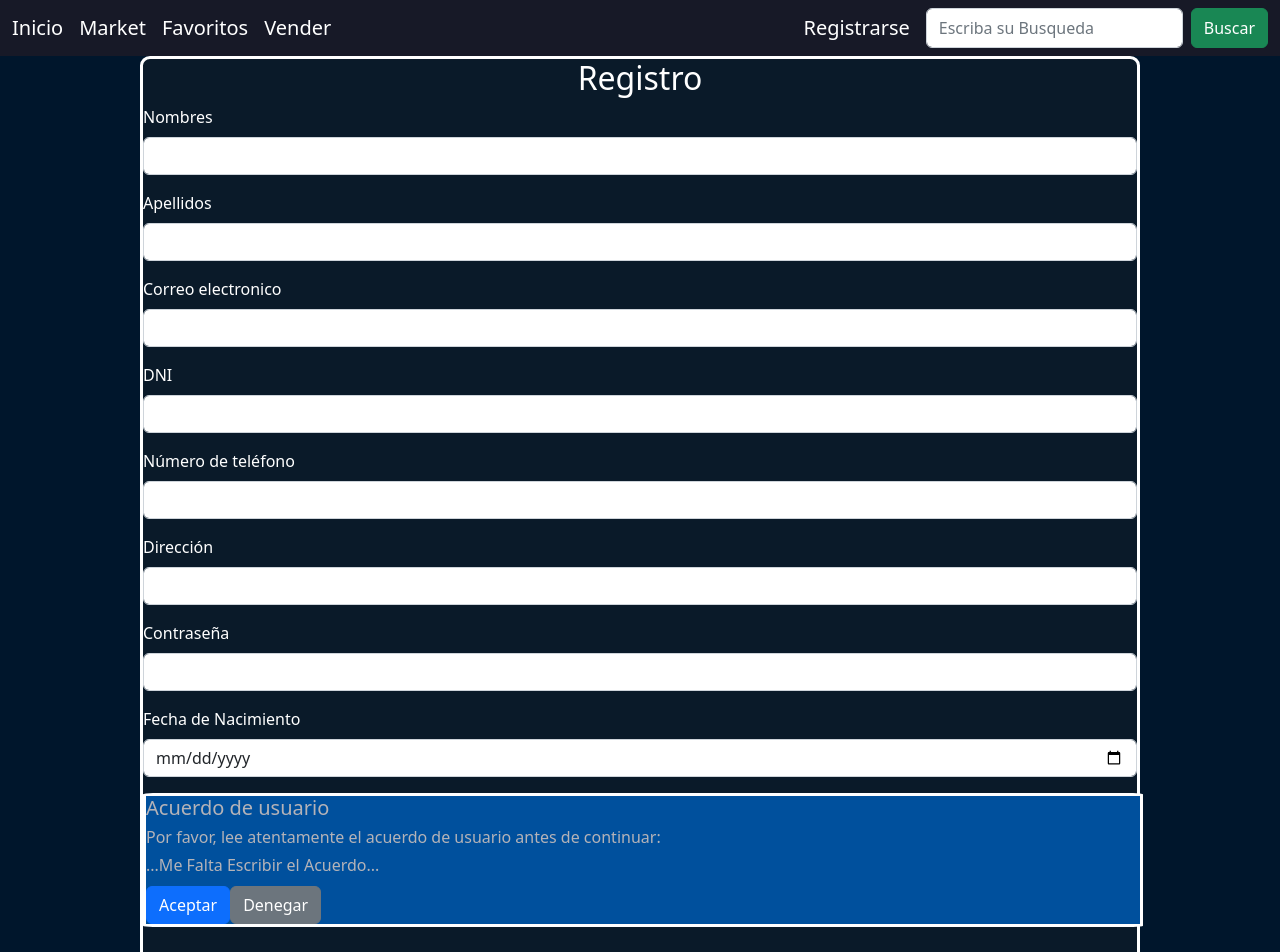
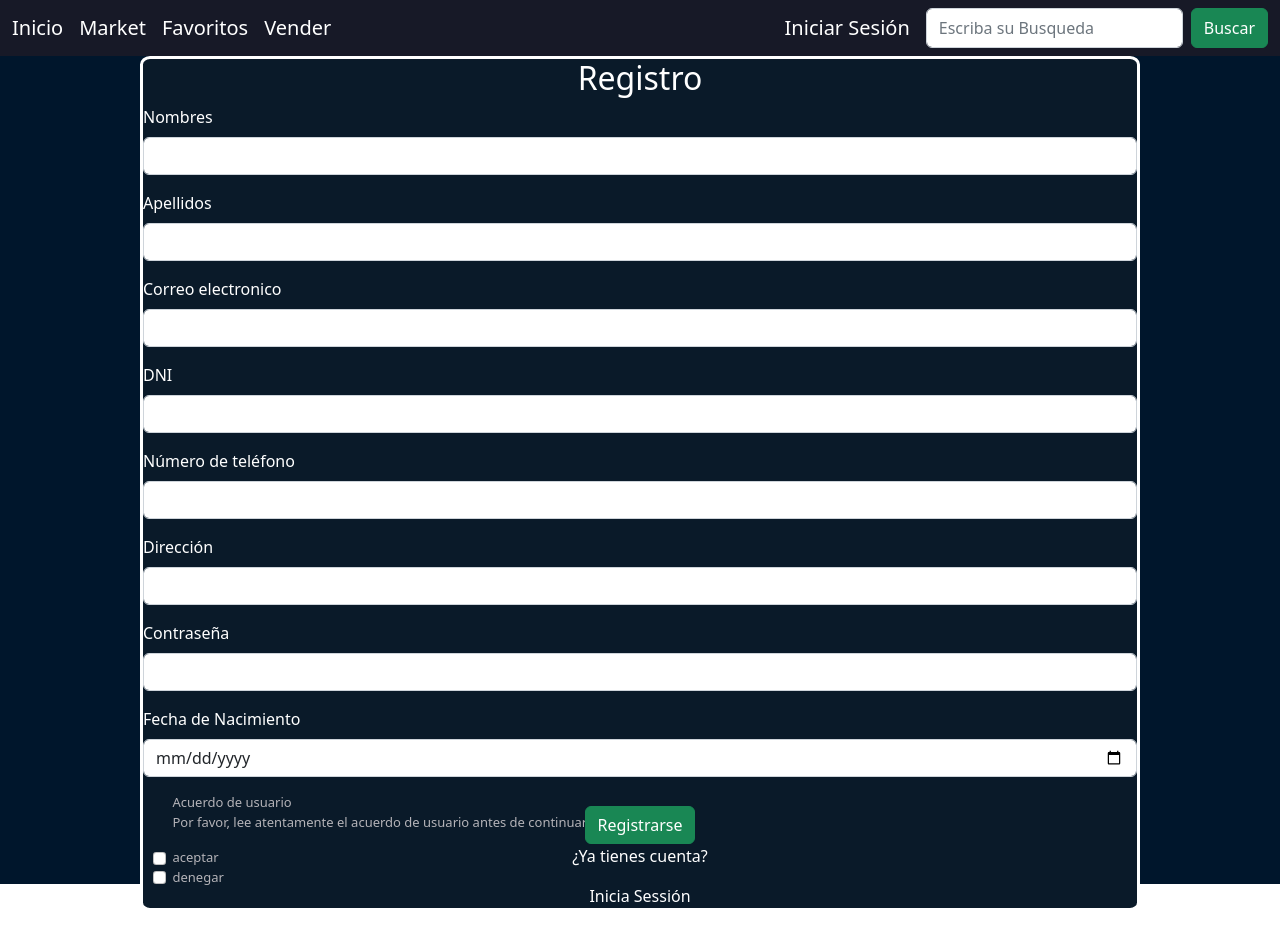
Before and after one commit to iamchapita/Marketplace-Frontend, a React (Create React App) app in the folder markeplace-frontend/: page /registro in a window 1280 px wide. Shown: the top 952 px of the page. After the commit the page ends 911 px from the top, so only its background shows below. Built offline with nearby package versions, Linux system fonts and the light colour scheme.

Commit message:
mas ajustes al css

```diff
--- a/markeplace-frontend/src/components/auth/login.js
+++ b/markeplace-frontend/src/components/auth/login.js
@@ -20,8 +20,8 @@ const Login = ({ login }) => {
     };
 
     return (
-        <div className='box'>
-            <div className='card-body'>
+        <div >
+            <div className='card-body box'>
                     <form onSubmit={handleSubmit}>
                         <h2>Iniciar Sesion</h2>
                         <div className='mb-3'>
@@ -35,6 +35,10 @@ const Login = ({ login }) => {
                         <div className='mb-2'>
                             <button className='btn btn-success' type='submit' >Iniciar Sesión</button>
                         </div>
+                        <div className='text-link'>
+                            <p >¿No tienes cuenta?</p>
+                            <a className='nav-link' href='/registro'>Registrate</a>
+                        </div>
                     </form>
             </div>
         </div>
--- a/markeplace-frontend/src/components/auth/registration.js
+++ b/markeplace-frontend/src/components/auth/registration.js
@@ -82,11 +82,18 @@ function RegistrationPage() {
                             <label className='form-label'>Fecha de Nacimiento</label>
                             <input className='form-control' type="date" value={birthDate} onChange={(e) => setBirthDate(e.target.value)} />
                         </div>
+                        <div className='agreements'>
                             <UserAgreement></UserAgreement>
-                        <br></br>
-                        <button className='btn btn-success' type="submit">Registrarse</button>
+                        </div>
+                        <div>
+                            <button className='btn btn-success' type="submit">Registrarse</button>
+                            <div className='text-link'>
+                            <p className=''>¿Ya tienes cuenta?</p>
+                            <a className='nav-link ' href='/login' >Inicia Sessión</a>
+                            </div>
+                        </div>
+                    </form>
 
-                    </form>
                 </div>
             </div>
         </div>
--- a/markeplace-frontend/src/components/auth/useragreement.js
+++ b/markeplace-frontend/src/components/auth/useragreement.js
@@ -16,21 +16,25 @@ function UserAgreement() {
   return (
     <div>
     <div className="box">
-      <div className="card-body">
+      <div >
         <div className='agreement'>
-            <h5>Acuerdo de usuario</h5>
-            <h6>Por favor, lee atentamente el acuerdo de usuario antes de continuar:</h6>
-            <h6>...Me Falta Escribir el Acuerdo...</h6>
 
                 {!aceptado && !denegado && (
-                <div>
-                <button onClick={handleAceptar} className='btn btn-primary' type="submit">Aceptar</button>
-                <button onClick={handleDenegar} className='btn btn-secondary' type="submit">Denegar</button>
+
+                <div className="form-check">
+                <a className="nav-link" href="/acuerdo" >Acuerdo de usuario</a>
+                <p>Por favor, lee atentamente el acuerdo de usuario antes de continuar:</p>
+
+                <input onClick={handleAceptar} id="btn-check-act" className='form-check-input' type="checkbox"/>
+                <label className="form-check-label" for="btn-check-act" >aceptar</label>
+                <br></br>
+                <input onClick={handleDenegar} id="btn-check-dng" className='form-check-input' type="checkbox"/>
+                <label className="form-check-label" for="btn-check-dng">denegar</label>
                 </div>
                 )}
 
-           {aceptado && <h6>Has aceptado el acuerdo de usuario.</h6>}
-           {denegado && <h6>Has denegado el acuerdo de usuario.</h6>}
+           {aceptado && <p>Has aceptado el acuerdo de usuario.</p>}
+           {denegado && <p>Has denegado el acuerdo de usuario.</p>}
         </div>
       </div>
     </div>
--- a/markeplace-frontend/src/components/bar/navbar.js
+++ b/markeplace-frontend/src/components/bar/navbar.js
@@ -24,7 +24,7 @@ function Navbar(){
                 </div>
 
                 <form className="d-flex" role="search">
-                    <a className="navbar-brand text-white " href="/registro" >Registrarse</a>
+                    <a className="navbar-brand text-white " href="/login" >Iniciar Sesión</a>
                     <input className="form-control me-2" type="search" placeholder="Escriba su Busqueda"/>
                     <button className="btn btn-success" type="submit">Buscar</button>
                 </form>
--- a/markeplace-frontend/src/style/style-login.css
+++ b/markeplace-frontend/src/style/style-login.css
@@ -2,7 +2,12 @@
 
 
 .box{
-    width: 1000px;
+    width: 100px;
+    height: 400px;
+    margin: 10px;
+    border-radius: 2%;
+    align-items: center;
+    padding: auto;
   }
 
   .card-body{
@@ -13,3 +18,7 @@
     text-align: left;
     font-size: medium;
   }
+
+  .text-link{
+    font-size: medium;
+  }
--- a/markeplace-frontend/src/style/style-registration.css
+++ b/markeplace-frontend/src/style/style-registration.css
@@ -2,18 +2,19 @@
 
 .box{
     width: 1000px;
+    margin-top: 0%;
+    height: 0px;
   }
 
   .card-body{
     background-color: #0a1a29;
     border: solid;
+    align-items: center;
     border-radius: 1%;
+
   }
 
   .mb-3{
     text-align: left;
     font-size: medium;
   }
-  .form-control{
-
-  }
--- a/markeplace-frontend/src/style/style-useragreement.css
+++ b/markeplace-frontend/src/style/style-useragreement.css
@@ -1,7 +1,7 @@
 /*CSS UserAgreemet*/
 
 .agreement{
-    background-color: #00509d;
     color: #b4b3b8;
     text-align: left;
+    font-size: small;
   }
```
